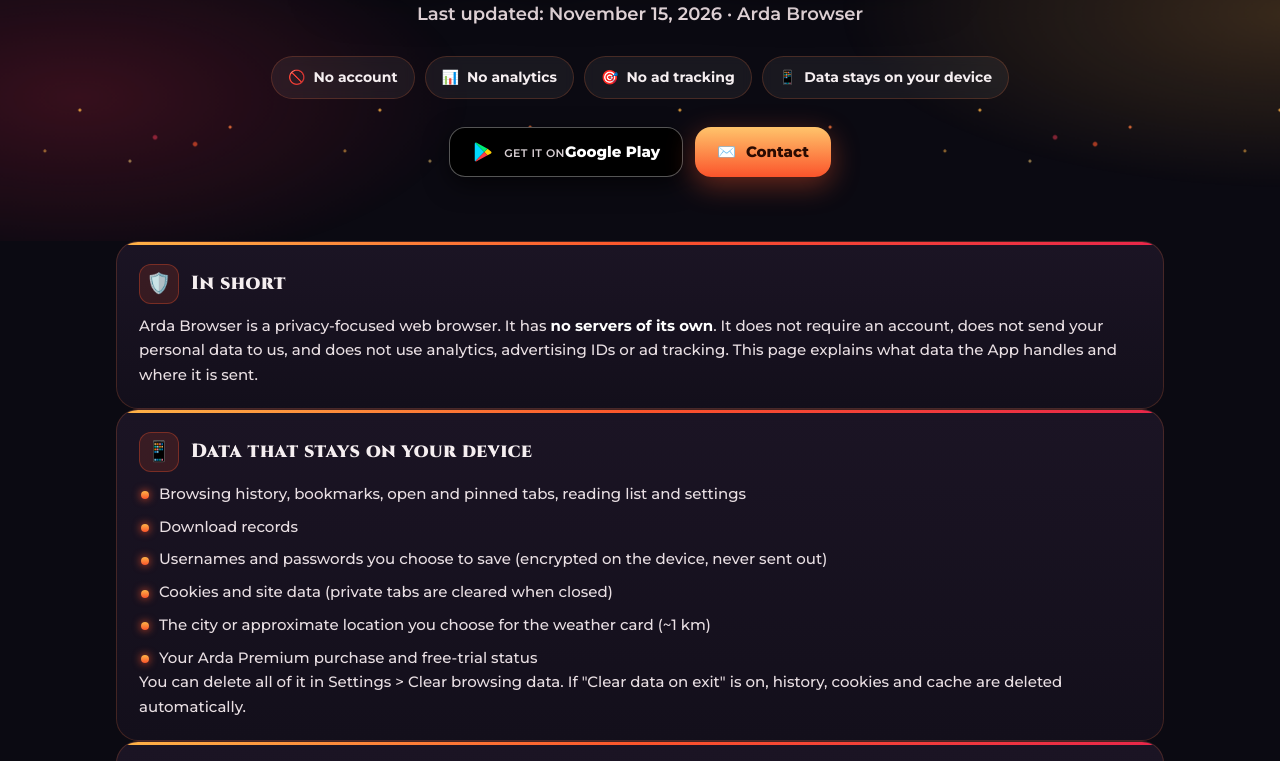
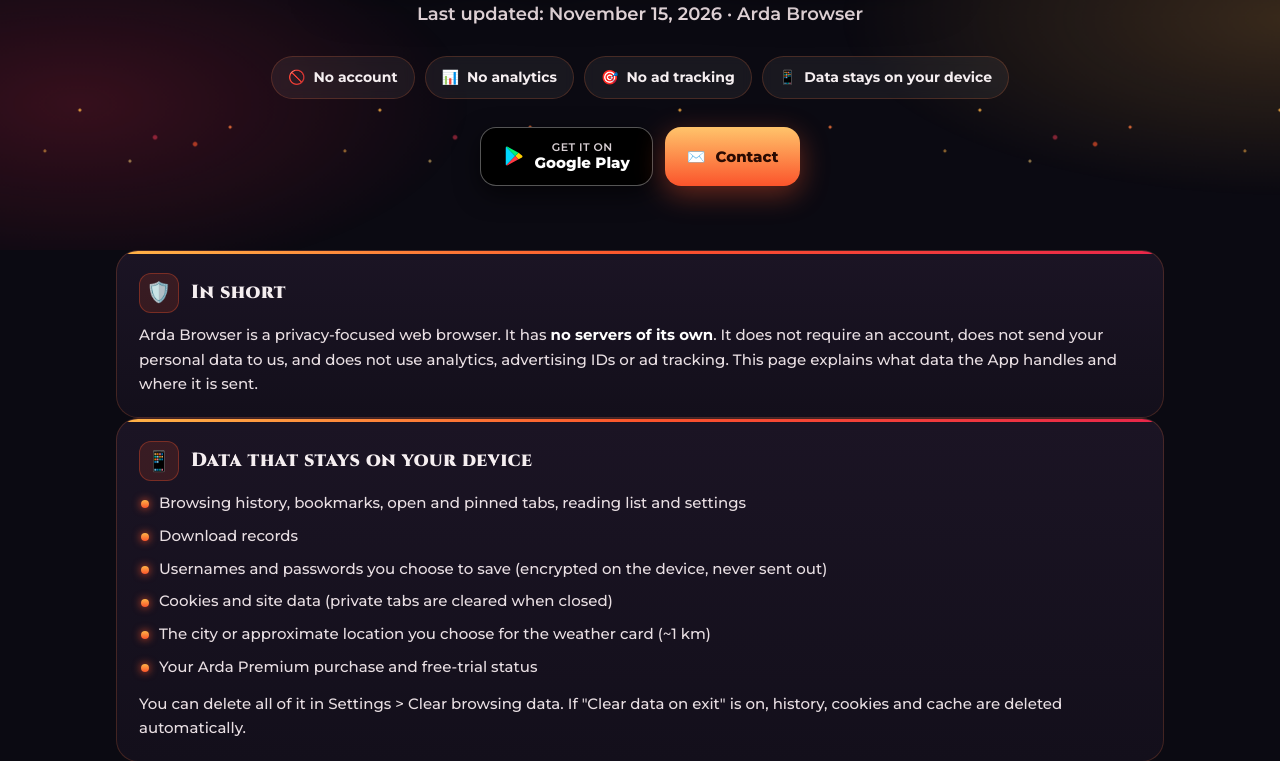
Before and after one commit to ardas121/ardas121.github.io, a plain HTML site: page arda-browser/privacy.html in a window 1280 px wide. Shown: the part 333-1094 px from the top of the page. Drawn offline with Linux system fonts and the light colour scheme.

Commit message:
Arda Browser gizlilik: Play dugmesi ve bosluk duzeltmesi

```diff
--- a/arda-browser/privacy.html
+++ b/arda-browser/privacy.html
@@ -82,6 +82,8 @@ footer a{color:var(--gold);text-decoration:none}
 [data-lang]{display:none}
 html[lang="tr"] [data-lang="tr"],html[lang="en"] [data-lang="en"]{display:revert}
 html[lang="tr"] [data-lang="en"],html[lang="en"] [data-lang="tr"]{display:none!important}
+html[lang="tr"] .btn-play small[data-lang="tr"],html[lang="en"] .btn-play small[data-lang="en"]{display:block}
+.card ul+p{margin-top:12px}
 @media (prefers-reduced-motion:reduce){*{animation:none!important;transition:none!important}.card{opacity:1;transform:none}}
 </style>
 </head>
```
